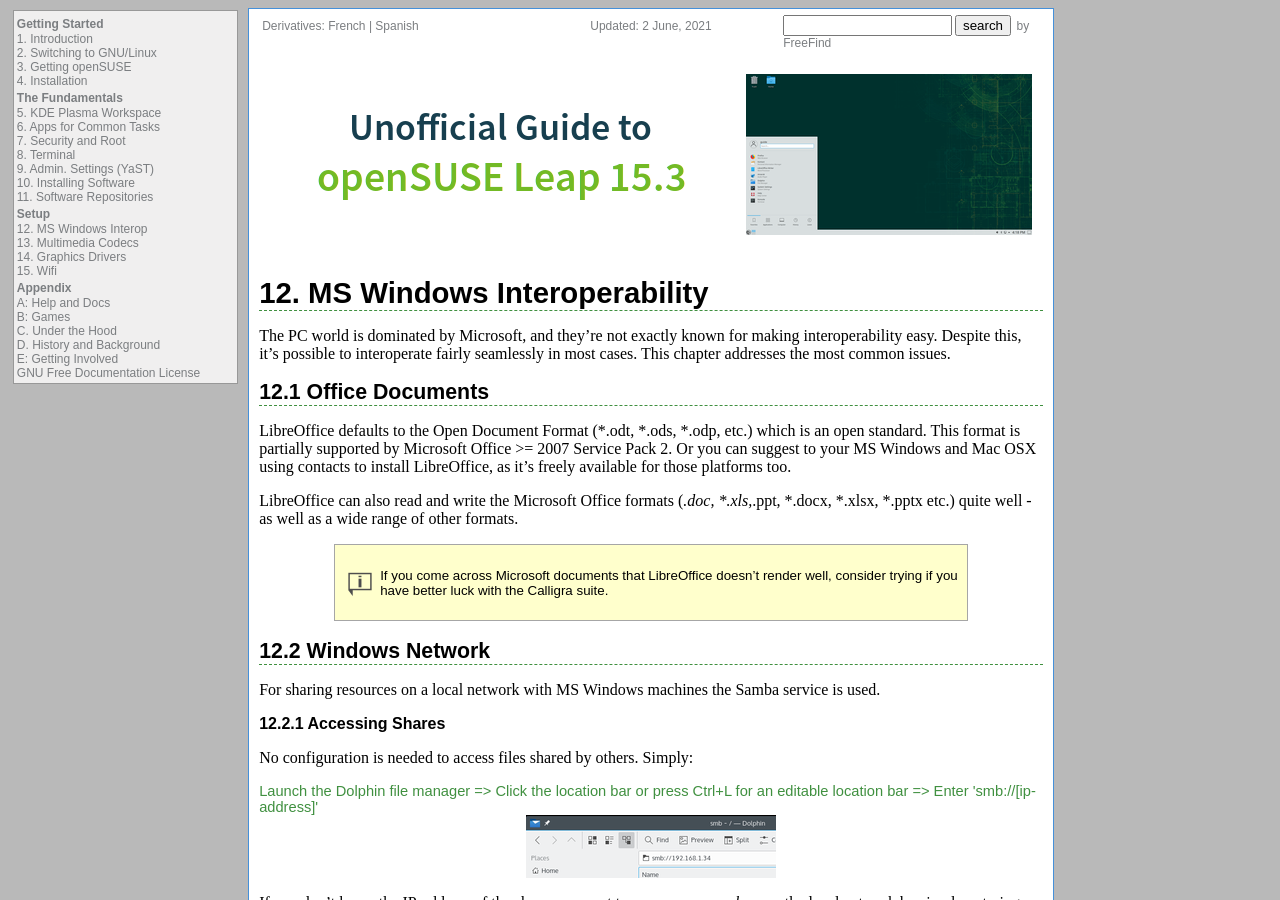
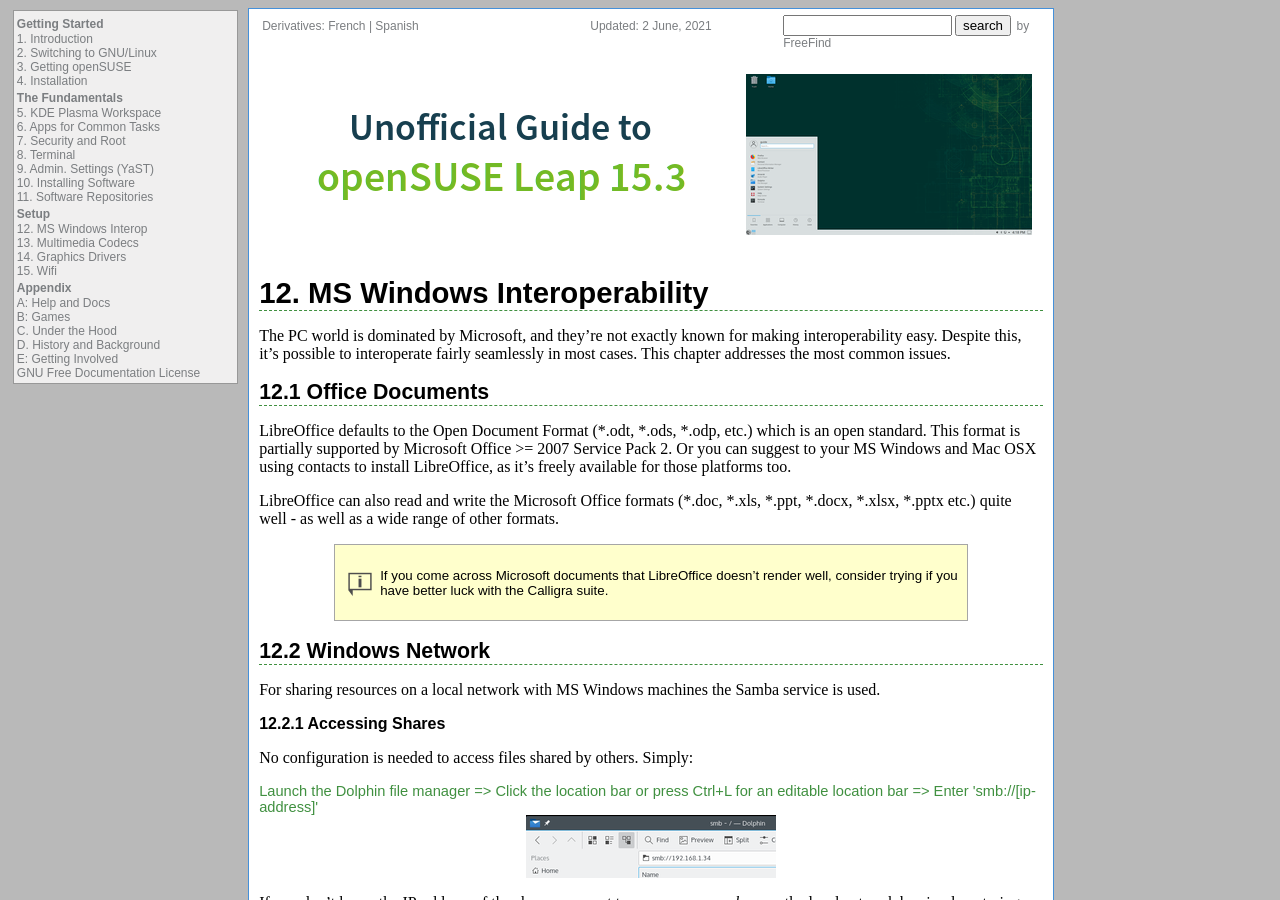
Before and after one commit to cb400f/opensuse-guide.org, a Jekyll site: the page built from windows.md, in a window 1280 px wide and 900 px high. Built offline with Jekyll 4.4.1, drawn with Linux system fonts in a browser that asks for light colours.

Commit message:
12. MS Windows Interoperability migrated to Markdown

```diff
--- a/windows.md
+++ b/windows.md
@@ -12,7 +12,7 @@
 
 LibreOffice defaults to the Open Document Format (*.odt, *.ods, *.odp, etc.) which is an open standard. This format is partially supported by Microsoft Office >= 2007 Service Pack 2. Or you can suggest to your MS Windows and Mac OSX using contacts to install LibreOffice, as it's freely available for those platforms too.
 
-LibreOffice can also read and write the Microsoft Office formats (*.doc, *.xls,*.ppt, *.docx, *.xlsx, *.pptx etc.) quite well - as well as a wide range of other formats.
+LibreOffice can also read and write the Microsoft Office formats (*.doc, *.xls, *.ppt, *.docx, *.xlsx, *.pptx etc.) quite well - as well as a wide range of other formats.
 
 {% include tip.html tip="If you come across Microsoft documents that LibreOffice doesn't render well, consider trying if you have better luck with the Calligra suite." %}
 
@@ -28,23 +28,23 @@
 
 {% include screenshot.html image="smb-dolph" %}
 
-If you don't know the IP-address of the share you want to access, you can <i>browse</i> the local network by simply entering <i>smb:/</i> in the Dolphin location bar. However, this will only work if you configure or (temporarily) disable the firewall first. More instructions coming soon...
+If you don't know the IP-address of the share you want to access, you can _browse_ the local network by simply entering _smb:/_ in the Dolphin location bar. However, this will only work if you configure or (temporarily) disable the firewall first. More instructions coming soon...
 
 ### 12.2.2 Sharing Your Files
 
-To share <i>your</i> files with MS Windows users, Mac OSX users or other GNU/Linux users on the local network you must configure the Samba Server (make sure the packages <i>yast2-samba-server</i> and <i>samba</i> are installed). You only need to perform the first three steps the first time you want share a folder.
+To share _your_ files with MS Windows users, Mac OSX users or other GNU/Linux users on the local network you must configure the Samba Server (make sure the packages _yast2-samba-server_ and _samba_ are installed). You only need to perform the first three steps the first time you want share a folder.
 
-<b>1) </b> Open the YaST Samba Server module.
+**1)** Open the YaST Samba Server module.
 
 <div class="path">YaST =&gt; Network Services  =&gt; Samba Server</div>
 
 {% include screenshot.html image="samba-server" %}
 
-<b>2) </b> In the tab <i>Start-Up</i> select whether to autostart the Samba service during boot and whether to open the firewall ports required.
+**2)** In the tab _Start-Up_ select whether to autostart the Samba service during boot and whether to open the firewall ports required.
 
-<b>3) </b> Go to the <i>Shares</i> tab, check the options <i>Allow Users to Share Their Directories</i> and <i>Allow Guest Access</i>. In the <i>Identity</i> tab you can configure your workgroup and share name.
+**3)** Go to the _Shares_ tab, check the options _Allow Users to Share Their Directories_ and _Allow Guest Access_. In the _Identity_ tab you can configure your workgroup and share name.
 
-<b>4) </b> Add shares by clicking the "Add" button and specifying the directories you want to share.
+**4)** Add shares by clicking the "Add" button and specifying the directories you want to share.
 
 ## 12.3 Running MS Windows Applications
 
@@ -74,8 +74,8 @@
 
 ### 12.3.3 Dual Boot
 
-As mentioned in the <i>Installation</i> chapter, it's relatively simple to run GNU/Linux and MS Windows on the same computer. If you only need a few applications that you rarely use, maybe it's worth it to reboot into MS Windows now and then, when you need to use these particular apps.
+As mentioned in the _Installation_ chapter, it's relatively simple to run GNU/Linux and MS Windows on the same computer. If you only need a few applications that you rarely use, maybe it's worth it to reboot into MS Windows now and then, when you need to use these particular apps.
 
 ### 12.3.4 Virtualisation
 
-It's possible to run MS Windows on top of GNU/Linux inside a <i>virtual machine</i>, using software such as VirtualBox, KVM, Xen or VMware. This is somewhat advanced, and requires some computer power.
+It's possible to run MS Windows on top of GNU/Linux inside a _virtual machine_, using software such as VirtualBox, KVM, Xen or VMware. This is somewhat advanced, and requires some computer power.
```
